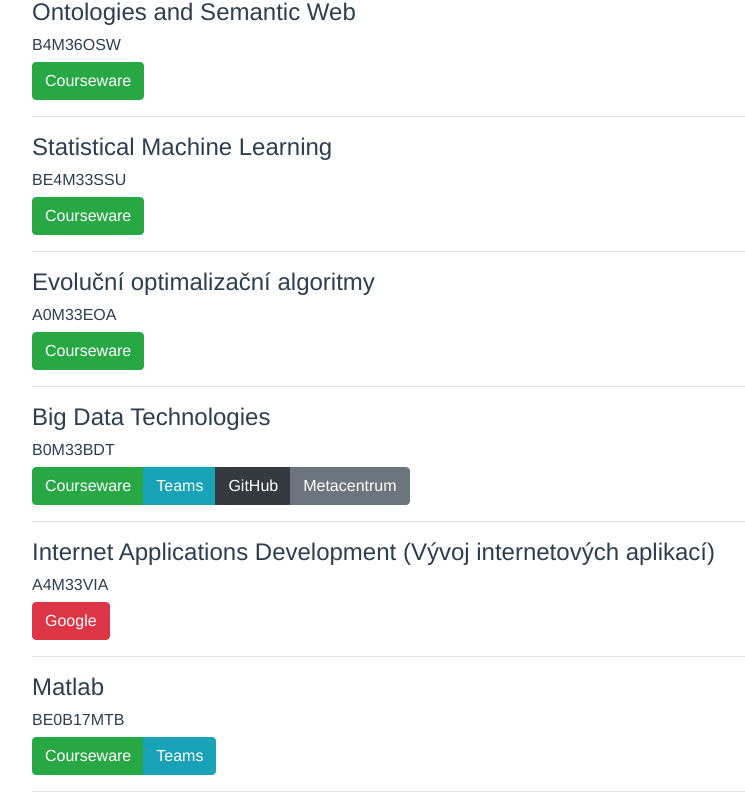
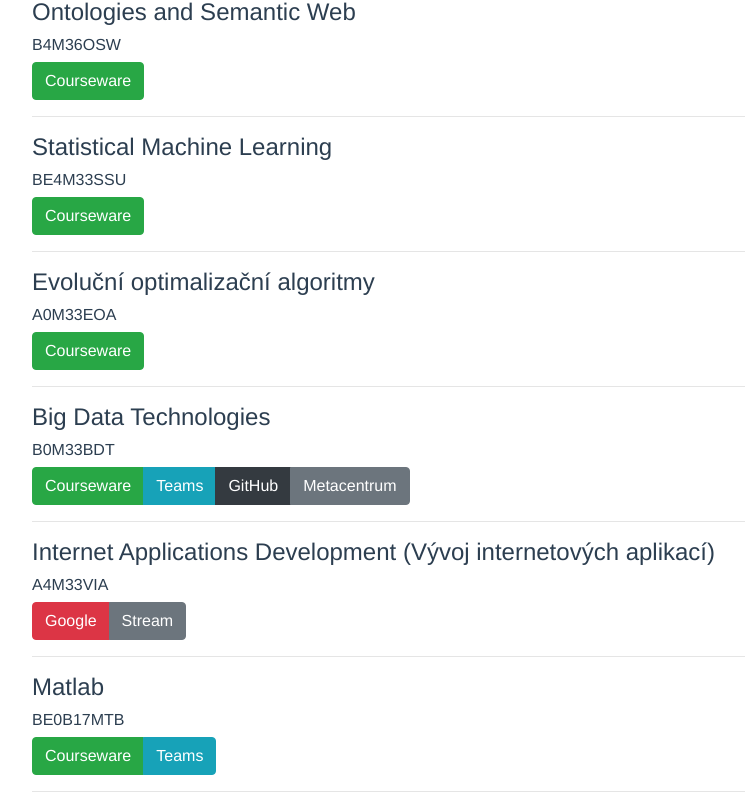
Before and after one commit to skalahonza/linkoi, a Vue app: page /#/second/winter in a window 1280 px wide. Shown: the part 523-1331 px from the top of the page, without its empty margins (53-798 px from the left). Built offline with nearby package versions, Linux system fonts and the light colour scheme.

Commit message:
VIA, add stream link.

```diff
--- a/src/views/second/Winter.vue
+++ b/src/views/second/Winter.vue
@@ -160,6 +160,10 @@ export default Vue.extend({
               name: "Google",
               address: "https://sites.google.com/a/via.felk.cvut.cz/via/",
             },
+            {
+              name: "Stream",
+              address: "https://meet.google.com/wrh-qmqx-vap",
+            },
           ],
         },
         {
```
